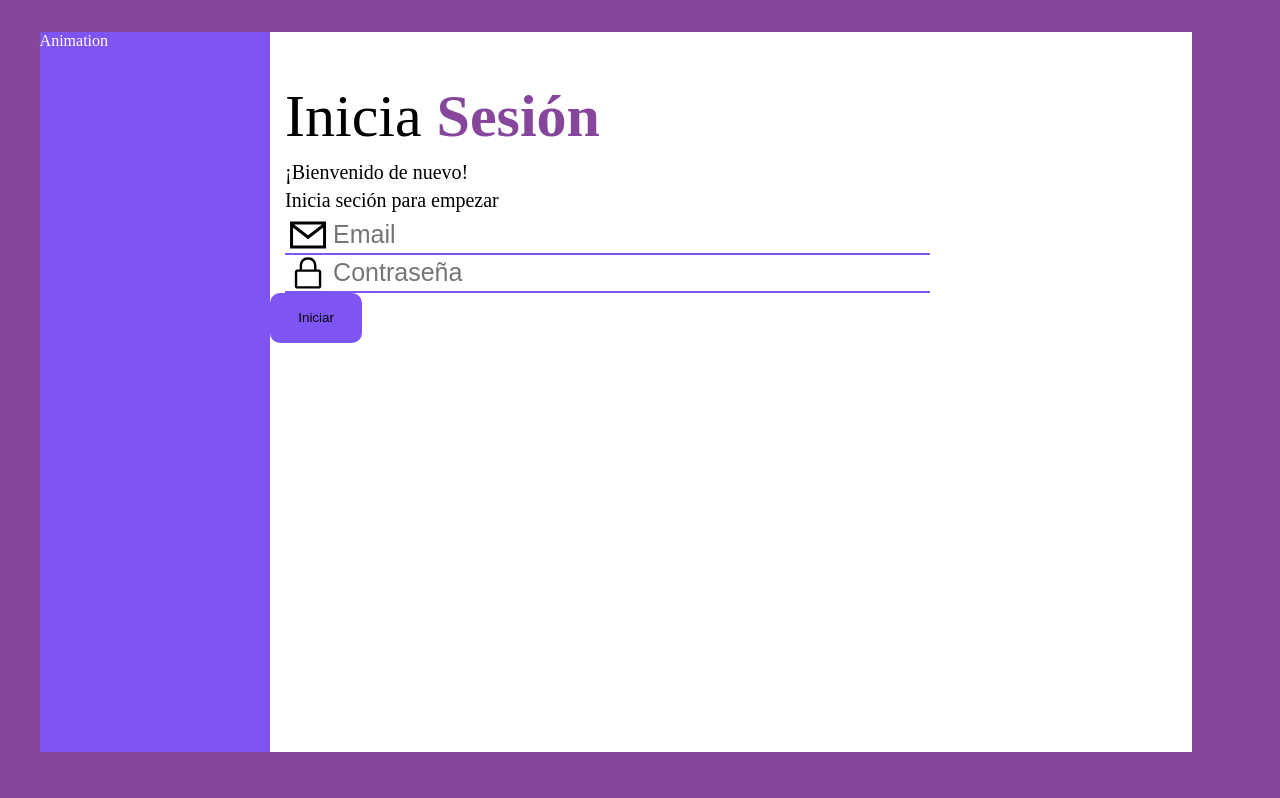
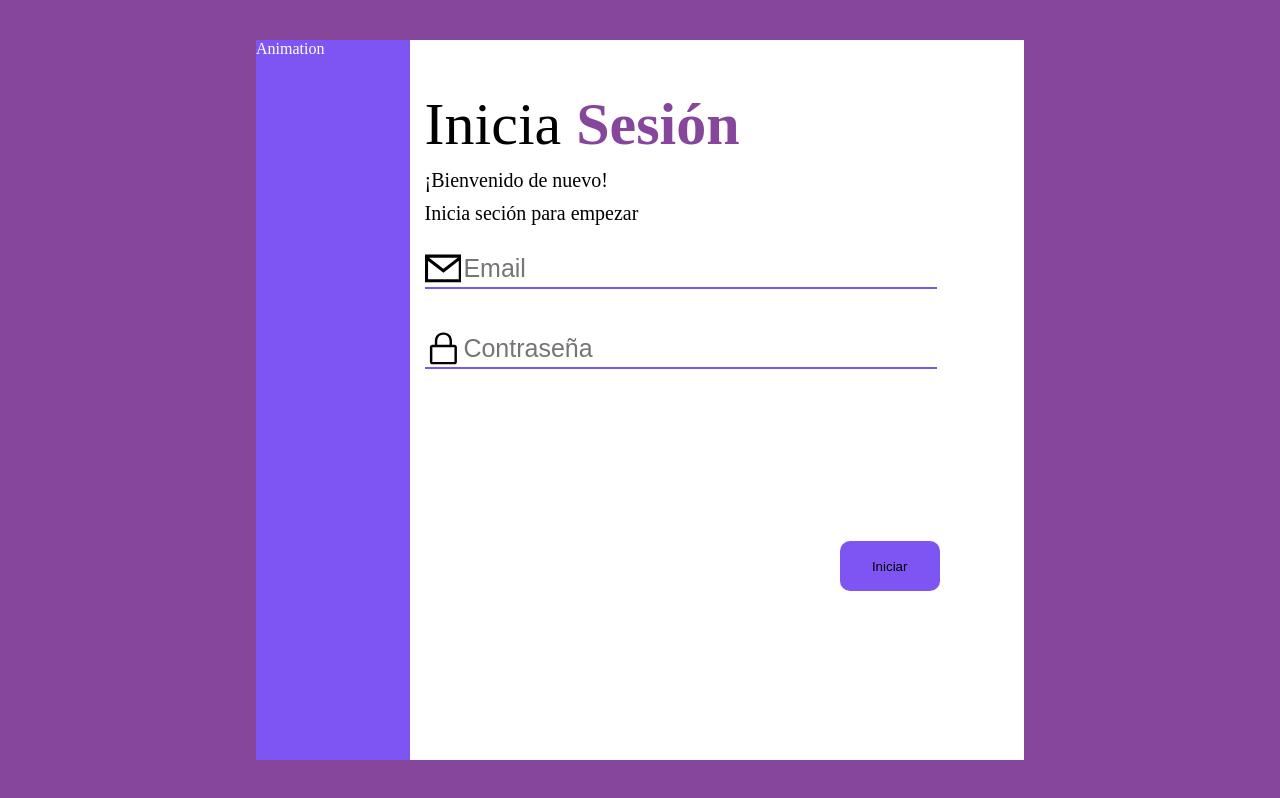
Before and after one commit to Glitch-loop/structure_management_frontend, a React (Vite) app: page / in a window 1280 px wide. Built offline with nearby package versions, Linux system fonts and the light colour scheme.

Commit message:
First Login Design Finished

```diff
--- a/src/components/Input.jsx
+++ b/src/components/Input.jsx
@@ -7,7 +7,7 @@ import "../styles/login.css";
 const Input = ({type, name, placeholder, value, id}) => {
 	const ref = useRef(null);
 	const activeAnimation = () => ref.current.style["border-bottom"] = "10px solid #7E55F3";
-	const disableAnimation = () => ref.current.style["border-bottom"] = "2px solid #7E55F3";
+	const disableAnimation = () => ref.current.style = "button";
 
 	useClickOutside(ref, disableAnimation);
 
--- a/src/pages/LogInForms.jsx
+++ b/src/pages/LogInForms.jsx
@@ -12,9 +12,11 @@ const LogInForms = () => {
 				Animation
 			</div>
 			<div className="form-container">
+				<div className="text-container">
 					<p className="form-text-title">Inicia <span>Sesión</span></p>
 					<p className="form-text">¡Bienvenido de nuevo!</p>
 					<p className="form-text">Inicia seción para empezar</p>
+				</div>
 
 				<Formik
 					initialValues={{
@@ -24,21 +26,28 @@ const LogInForms = () => {
 					onSubmit={(values) => {
 						console.log(values);
 					}}
+					className="formik"
 				>
 					<>
+						<div style={{marginTop: 50, marginBottom: 50, position: "absolute", top: "25vh"}}>
 							<Input
 								id="mail"
 								name="mail"
 								type="text"
 								placeholder="Email"
 							/>
+						</div>
+						<div style={{marginTop: 50, marginBottom: 50, position: "absolute", top: "35vh"}}>
 							<Input
 								id="password"
 								name="password"
 								type="text"
 								placeholder="Contraseña"
 							/>
+						</div>
+						<div className="formik-button">
 							<Button text="Iniciar"/>
+						</div>
 					</>
 				</Formik>
 			</div>
--- a/src/styles/Login.css
+++ b/src/styles/Login.css
@@ -1,7 +1,8 @@
 .frame{
-	width: 90vw;
+	width: 60vw;
 	height: 90vh;
-	margin: 2.5%;
+	margin: auto;
+	margin-top: 5vh;
 	display: flex;
 	background-color: white;
 }
@@ -10,17 +11,18 @@
 	width: 100%;
 	height: 100%;
 }
+
 .form-text{
 	font-size: 20px;
 	margin-top: 0;
-	margin-bottom: 5px;
+	margin-bottom: 10px;
 	margin-left: 15px;
 }
 .form-text-title{
 	font-size: 60px;
-	margin-top: 50px;
 	margin-bottom: 10px;
 	margin-left: 15px;
+	margin-top: 0px;
 }
 
 span{
@@ -36,7 +38,7 @@ span{
 }
 
 .input-background{
-	width: 70%;
+	width: 40vw;
 	height: 5%;
 	margin-left: 15px;
 	border-bottom: 2px solid #7E55F3;
@@ -58,14 +60,14 @@ span{
 }
 
 .icon{
-	width: 50px;
+	width: 40px;
 	height: 100%;
 	font-size: 30px;
 	margin-top: 0px;
 }
 
 .button{
-	width: 10%;
+	width: 100px;
 	height: 50px;
 	background-color: #7E55F3;
 	border-radius: 10px;
@@ -77,3 +79,17 @@ span{
 	scale: 1.05;
 	cursor: pointer;
 }
+
+.formik-button{
+	width: fit-content;
+	height: fit-content;
+	margin-left: 70%;
+	margin-top: 50%;
+}
+
+.text-container{
+	width: 100%;
+	height: 20%;
+	margin-top: 0px;
+	padding-top: 50px;
+}
```
Also changed, not shown: src/components/Button.jsx (line endings or trailing spaces). Lines whose indentation alone changed are shown as unchanged.
